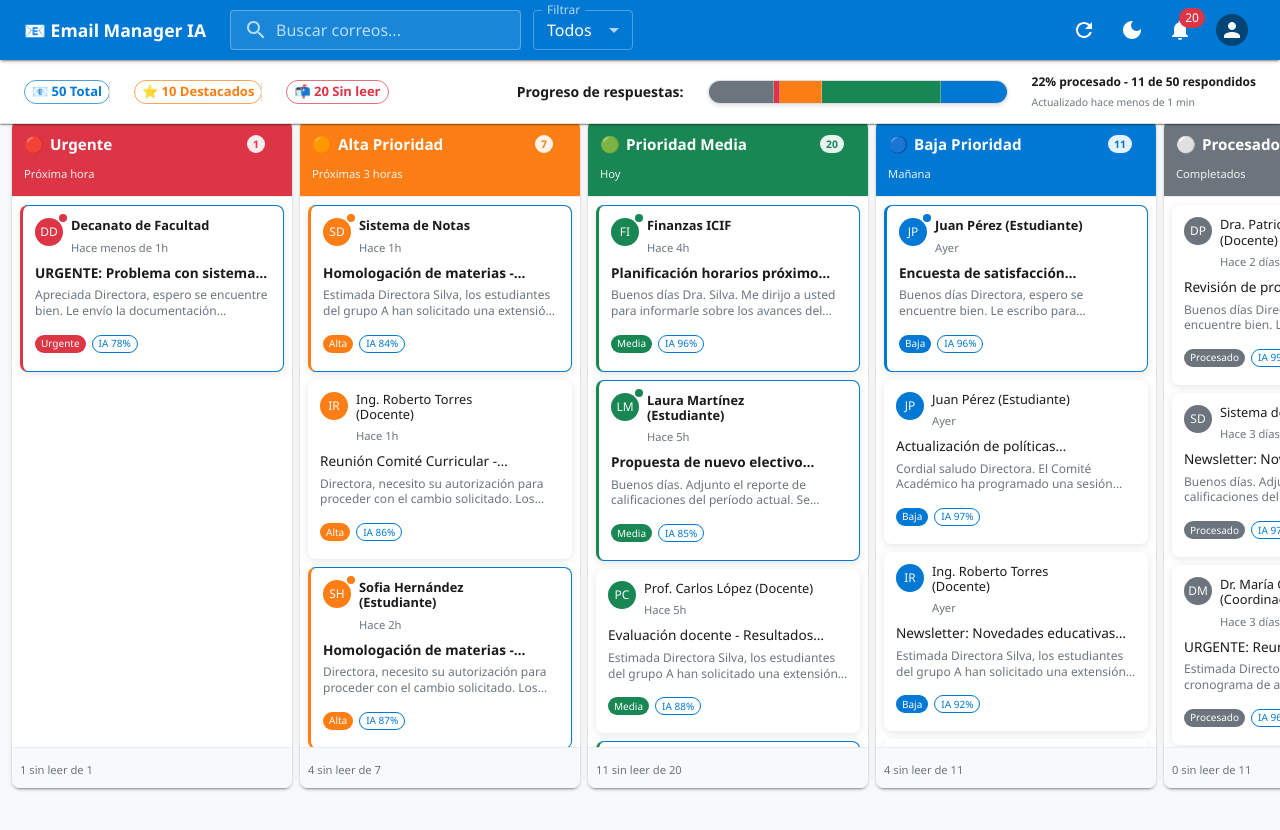
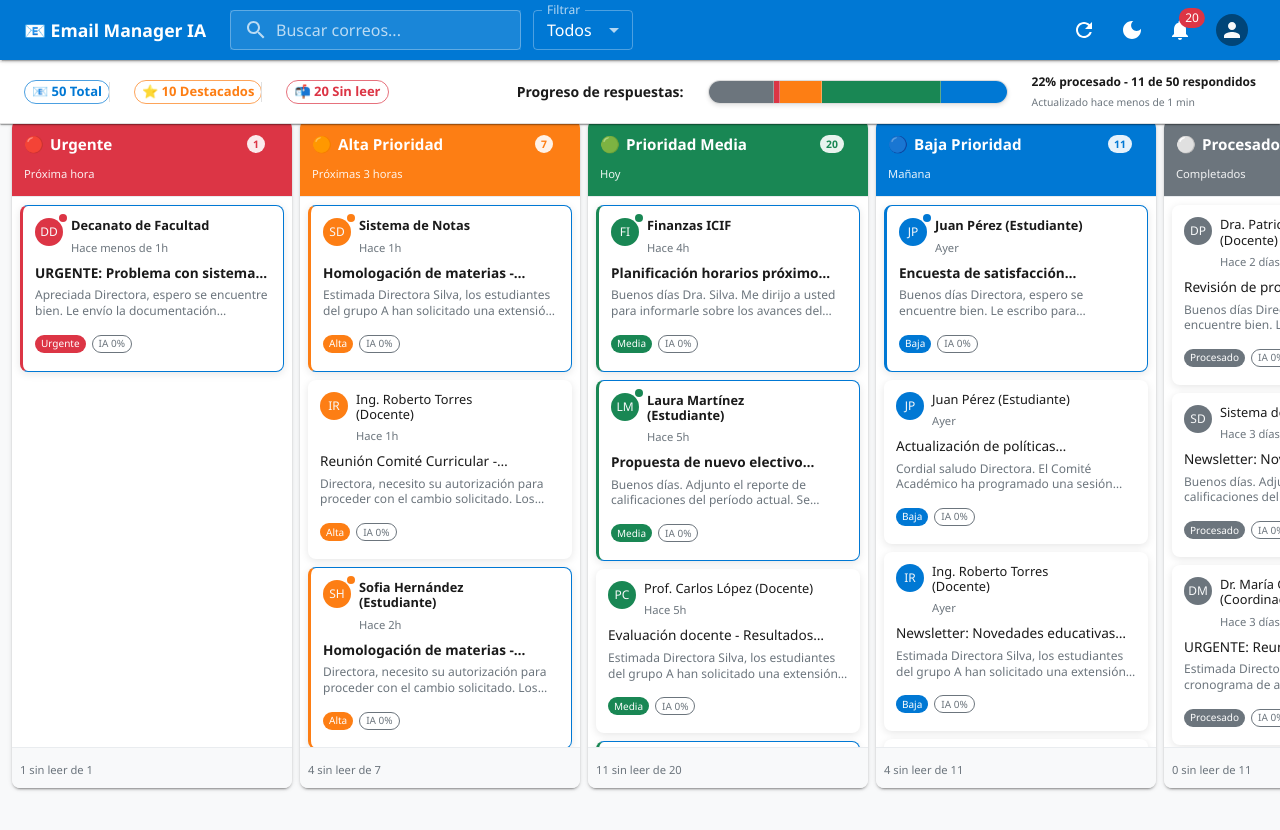
Before and after one commit to FranciscoN055/EmailManagerIA2, a React (Vite) app in the folder frontend/: page /dashboard in a window 1280 px wide. Shown: the top 830 px of the page. Built offline with nearby package versions, Linux system fonts and the light colour scheme; no server answers.

Commit message:
feat: Add AI confidence percentage display

```diff
--- a/frontend/src/components/email/EmailCard.jsx
+++ b/frontend/src/components/email/EmailCard.jsx
@@ -90,7 +90,12 @@ const EmailCard = ({
   };
 
   const getConfidenceColor = (confidence) => {
-    return '#0078d4'; // Always blue for consistency
+    if (confidence === undefined || confidence === null) {
+      return '#6c757d'; // Gray for undefined
+    }
+    if (confidence >= 0.8) return '#198754'; // Green for high confidence
+    if (confidence >= 0.6) return '#fd7e14'; // Orange for medium confidence
+    return '#dc3545'; // Red for low confidence
   };
 
   return (
@@ -223,12 +228,12 @@ const EmailCard = ({
               }}
             />
             <Chip
-              label={`IA ${email.aiConfidence}%`}
+              label={`IA ${email.ai_confidence !== undefined ? Math.round(email.ai_confidence * 100) : 0}%`}
               size="small"
               variant="outlined"
               sx={{
-                borderColor: getConfidenceColor(email.aiConfidence),
-                color: getConfidenceColor(email.aiConfidence),
+                borderColor: getConfidenceColor(email.ai_confidence),
+                color: getConfidenceColor(email.ai_confidence),
                 fontSize: '0.625rem',
                 height: 18,
                 '& .MuiChip-label': {
--- a/frontend/src/pages/Dashboard.jsx
+++ b/frontend/src/pages/Dashboard.jsx
@@ -145,7 +145,7 @@ const Dashboard = () => {
           isRead: email.is_read,
           receivedAt: email.received_at,
           hasAttachments: email.has_attachments,
-          confidence: email.confidence_score || 0,
+          ai_confidence: email.ai_confidence || 0,
           aiReason: email.ai_classification_reason || ''
         }));
         setEmails(apiEmails);
```
Also changed, not shown: 1 other file (tests, documents, lock files or other folders).
